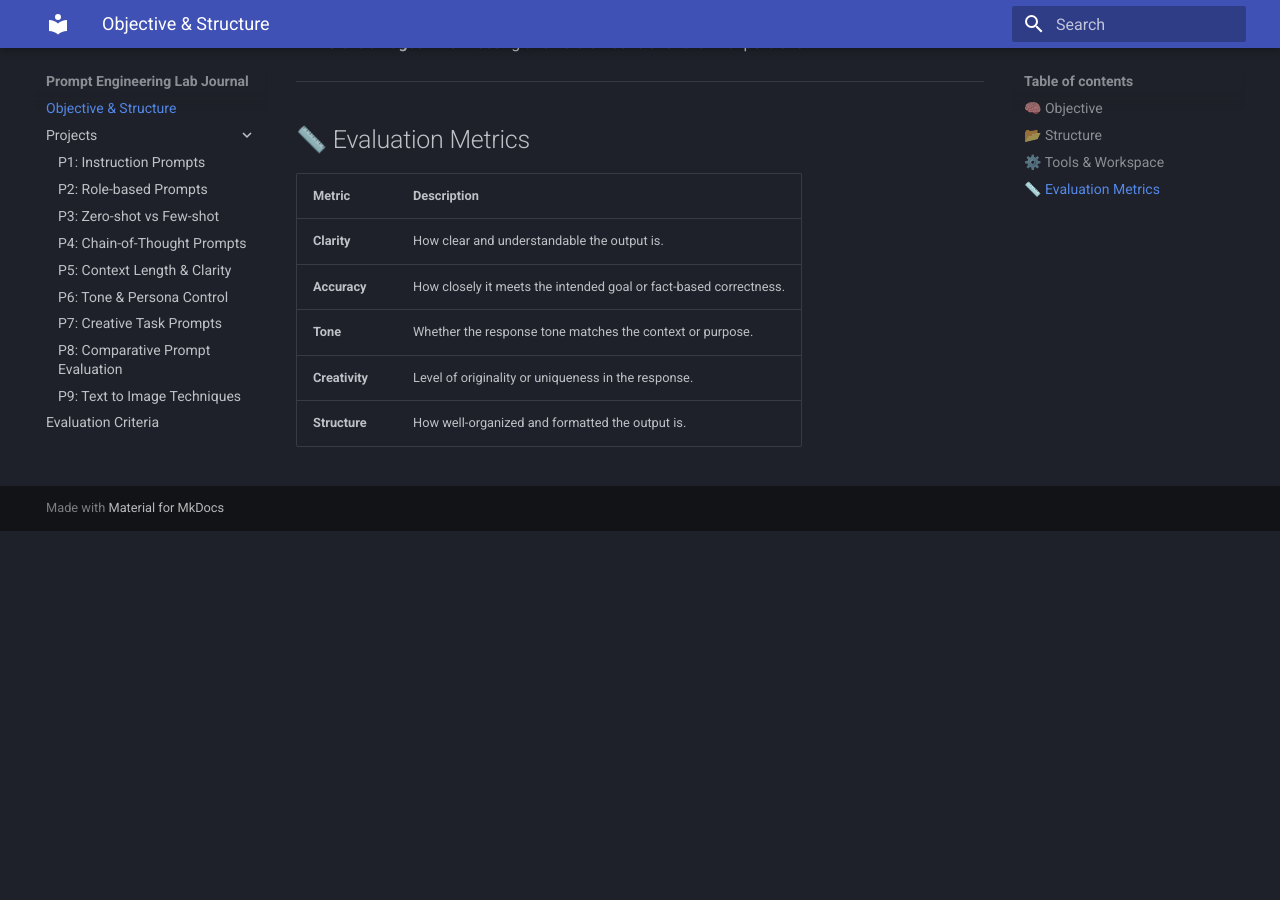
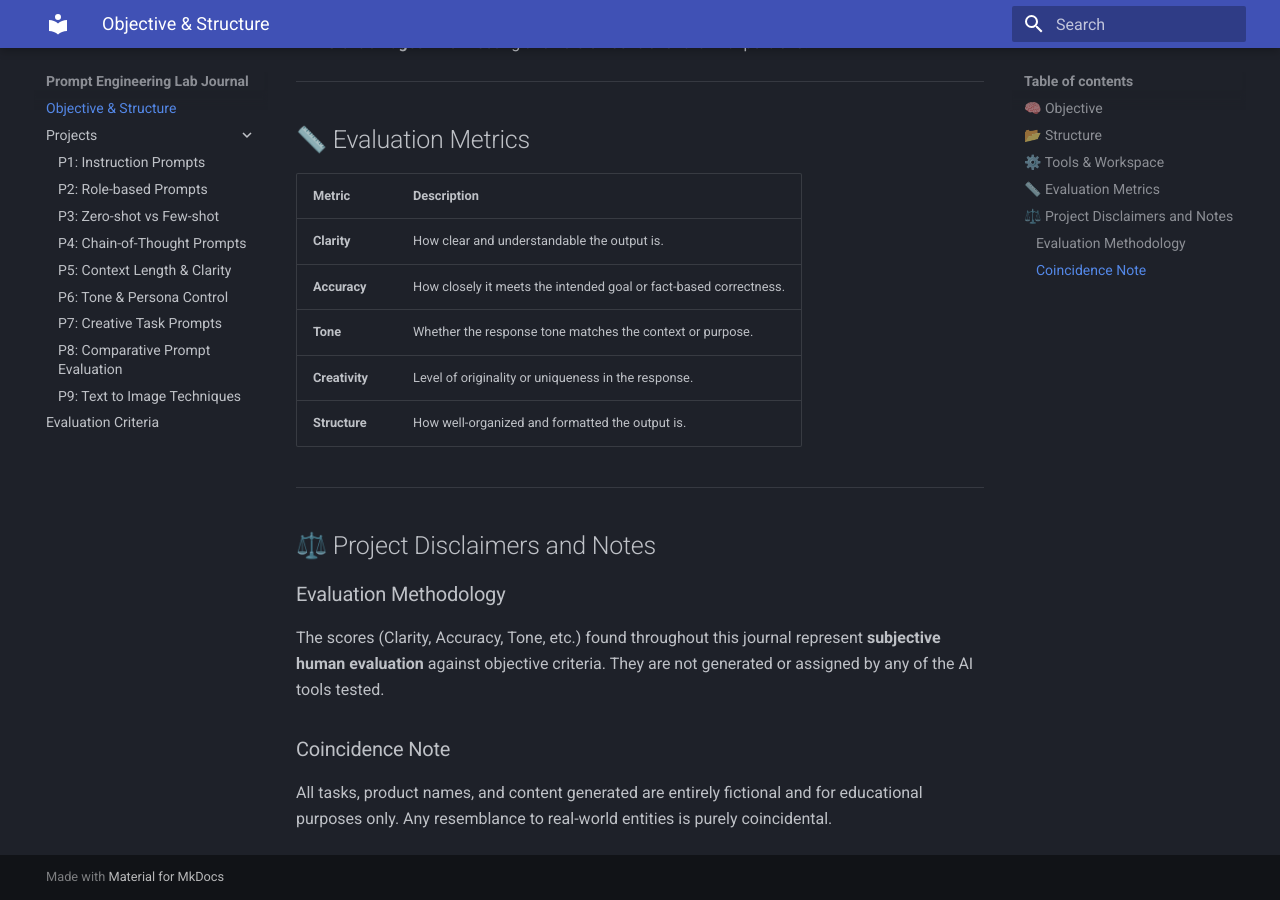
Before and after one commit to Amal-nellanhi/prompt-engineering-journal, an MkDocs documentation site: the page built from docs/index.md, in a window 1280 px wide and 900 px high, scrolled down 887 px. Built offline with MkDocs 1.6.1 and Material for MkDocs 9.7.7, drawn with Linux system fonts in a browser that asks for light colours; before the commit the page ends 1418 px from its top, so only the background shows below that.

Commit message:
Adding disclaimers in the main page

```diff
--- a/docs/index.md
+++ b/docs/index.md
@@ -39,3 +39,12 @@ This lab journal contains 9 projects. Each project will include:
 | **Tone** | Whether the response tone matches the context or purpose. |
 | **Creativity** | Level of originality or uniqueness in the response. |
 | **Structure** | How well-organized and formatted the output is. |
+
+---
+## ⚖️ Project Disclaimers and Notes
+
+### Evaluation Methodology
+The scores (Clarity, Accuracy, Tone, etc.) found throughout this journal represent **subjective human evaluation** against objective criteria. They are not generated or assigned by any of the AI tools tested.
+
+### Coincidence Note
+All tasks, product names, and content generated are entirely fictional and for educational purposes only. Any resemblance to real-world entities is purely coincidental.
```
Also changed, not shown: site/project-1.html, site/search/search_index.json.
